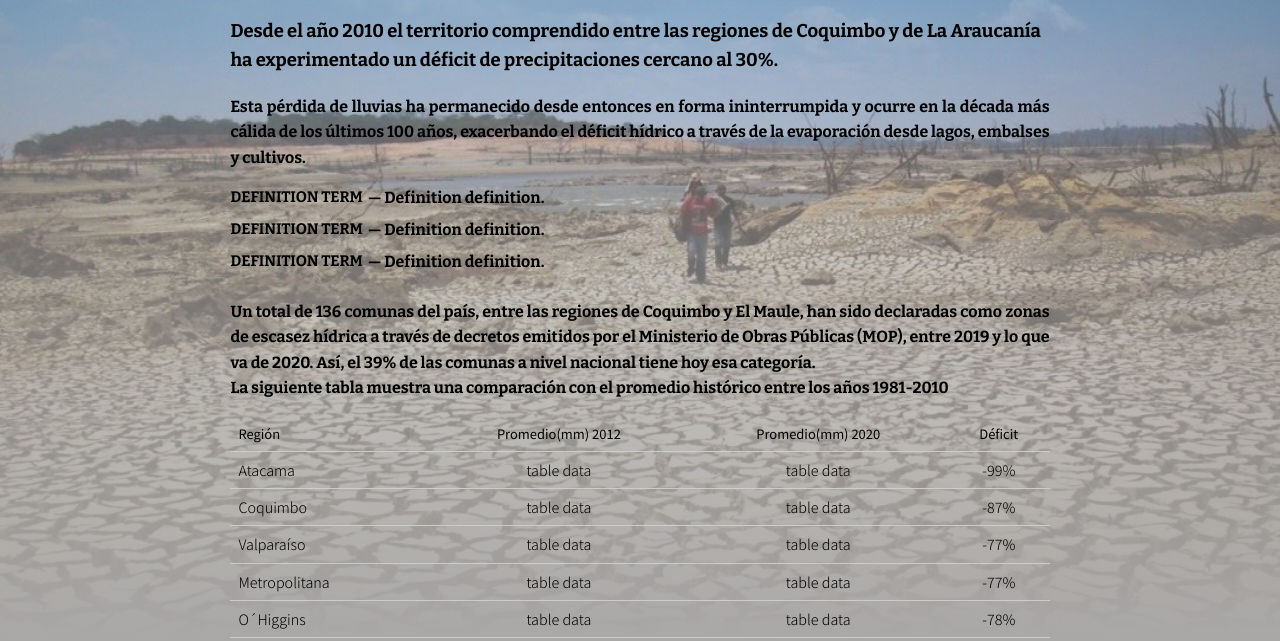
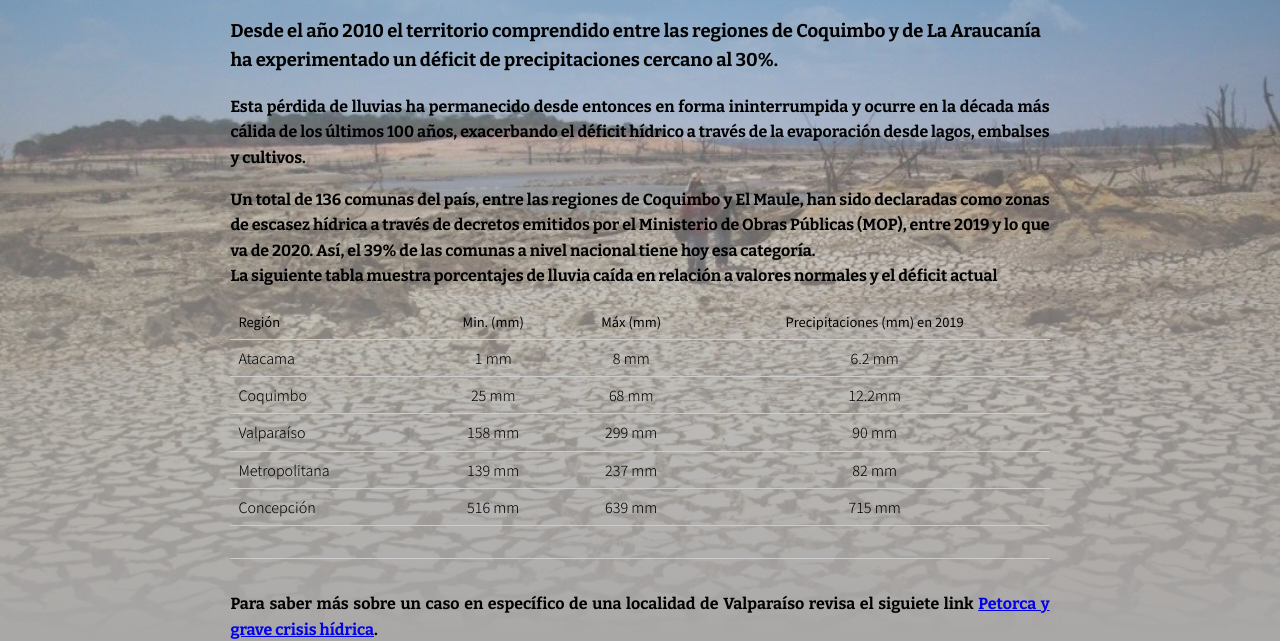
Before and after one commit to murimu/clase-09, a plain HTML site: page page-1.html in a window 1280 px wide. Shown: the part 163-804 px from the top of the page. Drawn offline with nearby package versions, Linux system fonts and the light colour scheme.

Commit message:
Add files via upload

```diff
--- /dev/null
+++ b/media/FAOSTAT_data_5-6-2020 (1).csv
@@ -0,0 +1,5 @@
+Código Ámbito,Ámbito,Código área,Área,Código Elemento,Elemento,Código Producto,Producto,Código año,Año,Unidad,Valor,Símbolo,Descripción del Símbolo
+"QC","Cultivos","40","Chile","5312","Área cosechada","572","Aguacates","1990","1990","ha","8190","","Datos oficiales"
+"QC","Cultivos","40","Chile","5312","Área cosechada","572","Aguacates","2018","2018","ha","29166","","Datos oficiales"
+"QC","Cultivos","40","Chile","5510","Producción","572","Aguacates","1990","1990","toneladas","37580","","Datos oficiales"
+"QC","Cultivos","40","Chile","5510","Producción","572","Aguacates","2018","2018","toneladas","124506","Im","Datos de FAO basados en una metodología de imputación"
--- /dev/null
+++ b/media/FAOSTAT_data_5-6-2020.csv
@@ -0,0 +1,3 @@
+Código Ámbito,Ámbito,Código área,Área,Código Elemento,Elemento,Código Producto,Producto,Código año,Año,Unidad,Valor,Símbolo,Descripción del Símbolo
+"QC","Cultivos","40","Chile","5510","Producción","572","Aguacates","2000","2000","toneladas","98000","","Datos oficiales"
+"QC","Cultivos","40","Chile","5510","Producción","572","Aguacates","2018","2018","toneladas","124506","Im","Datos de FAO basados en una metodología de imputación"
--- a/page-1.html
+++ b/page-1.html
@@ -42,69 +42,69 @@
             <p>Desde el año 2010 el territorio comprendido entre las regiones de Coquimbo y de La Araucanía ha experimentado un déficit de precipitaciones cercano al 30%. </p>
             <p>Esta pérdida de lluvias ha permanecido desde entonces en forma ininterrumpida y ocurre en la década más cálida de los últimos 100 años, exacerbando el déficit hídrico a través de la evaporación desde lagos, embalses y cultivos. </p>
             <dl>
-                <dt>DEFINITION TERM</dt>
-                <dd>Definition definition.</dd>
-                <dt>DEFINITION TERM</dt>
-                <dd>Definition definition.</dd>
-                <dt>DEFINITION TERM</dt>
-                <dd>Definition definition.</dd>
+
             </dl>
             <p>Un total de 136 comunas del país, entre las regiones de
               Coquimbo y El Maule, han sido declaradas como zonas de escasez hídrica
               a través de decretos emitidos por el Ministerio de Obras Públicas (MOP), entre 2019 y lo que va de 2020. Así, el 39% de las comunas a nivel nacional tiene hoy esa categoría.
-            <br> La siguiente tabla muestra una comparación con el promedio histórico entre los años 1981-2010</p>
+            <br> La siguiente tabla muestra porcentajes de lluvia caída en relación a valores normales y el déficit actual</p>
             <table>
 
                 <thead>
                     <tr>
                         <th scope="col">Región</th>
-                        <th scope="col">Promedio(mm) 2012</th>
-                        <th scope="col">Promedio(mm) 2020</th>
-                        <th scope="col">Déficit</th>
+                        <th scope="col">Min. (mm)</th>
+                        <th scope="col">Máx (mm)</th>
+                        <th scope="col"> Precipitaciones (mm) en 2019</th>
+
 
                     </tr>
                 </thead>
                 <tbody>
                     <tr>
                         <th scope="row">Atacama</th>
-                        <td>table data</td>
-                        <td>table data</td>
-                        <td>-99%</td>
+                        <td>1 mm</td>
+                        <td>8 mm</td>
+                        <td>6.2 mm</td>
+
 
                     </tr>
                     <tr>
                         <th scope="row">Coquimbo</th>
-                        <td>table data</td>
-                        <td>table data</td>
-                        <td>-87%</td>
+                        <td>25 mm</td>
+                        <td>68 mm</td>
+                        <td>12.2mm</td>
+
 
                     </tr>
                     <tr>
                         <th scope="row">Valparaíso</th>
-                        <td>table data</td>
-                        <td>table data</td>
-                        <td>-77%</td>
+                        <td>158 mm</td>
+                        <td>299 mm</td>
+                        <td>90 mm</td>
+
 
                     </tr>
                     <tr>
                         <th scope="row">Metropolitana</th>
-                        <td>table data</td>
-                        <td>table data</td>
-                        <td>-77%</td>
+                        <td>139 mm</td>
+                        <td>237 mm</td>
+                        <td>82 mm</td>
+
 
                     </tr>
                     <tr>
-                        <th scope="row">O´Higgins</th>
-                        <td>table data</td>
-                        <td>table data</td>
-                        <td>-78%</td>
+                        <th scope="row">Concepción</th>
+                        <td>516 mm</td>
+                        <td>639 mm</td>
+                        <td>715 mm</td>
 
                     </tr>
 
                 </tbody>
                 <tfoot>
                     <tr>
-                        <td colspan="5">Indica fuente(s) de los datos</td>
+                        <td colspan="5">Fuente: Estaciones meteorológicas DMC</td>
                     </tr>
                 </tfoot>
 
```
Also changed, not shown: index.html (+2 -2 lines).
